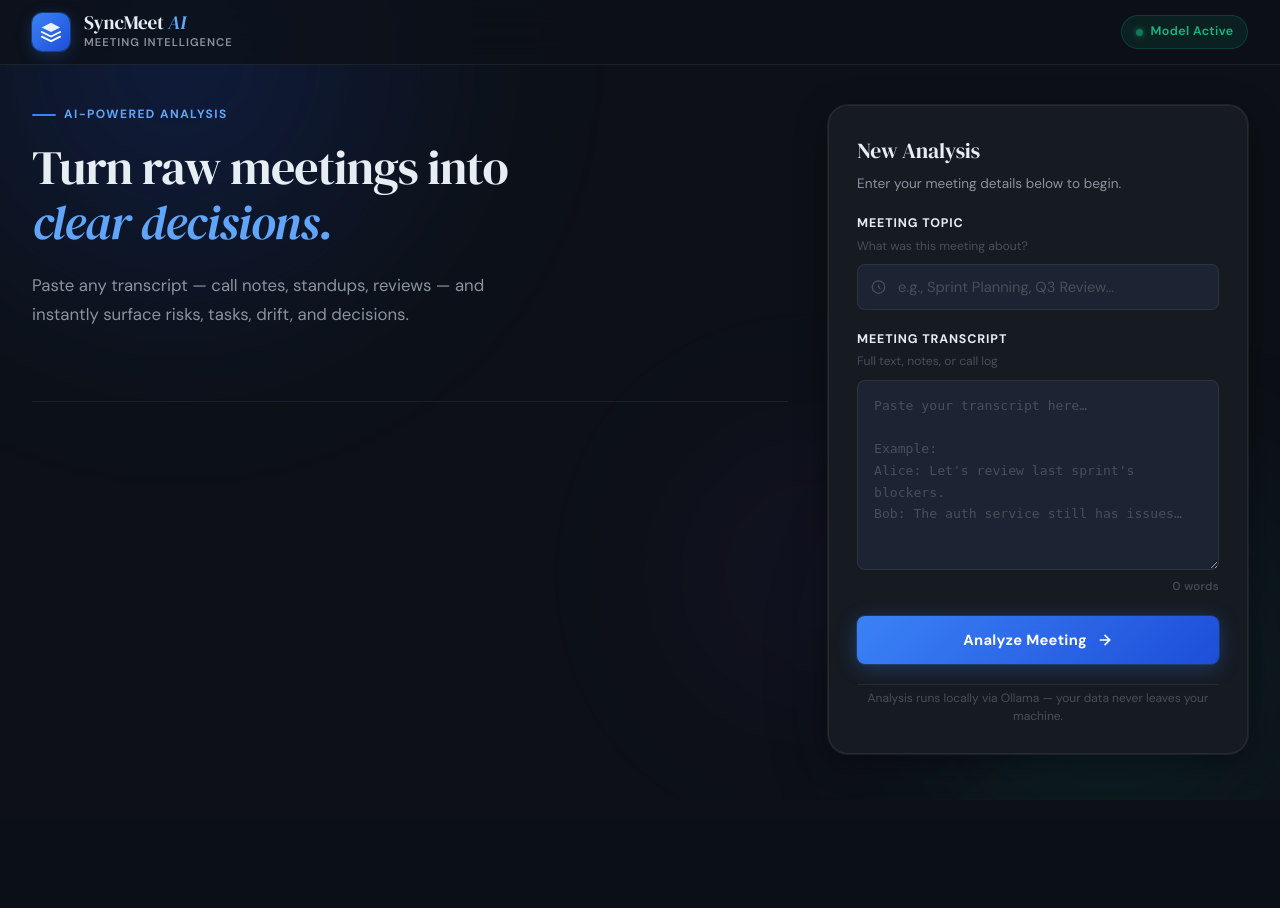
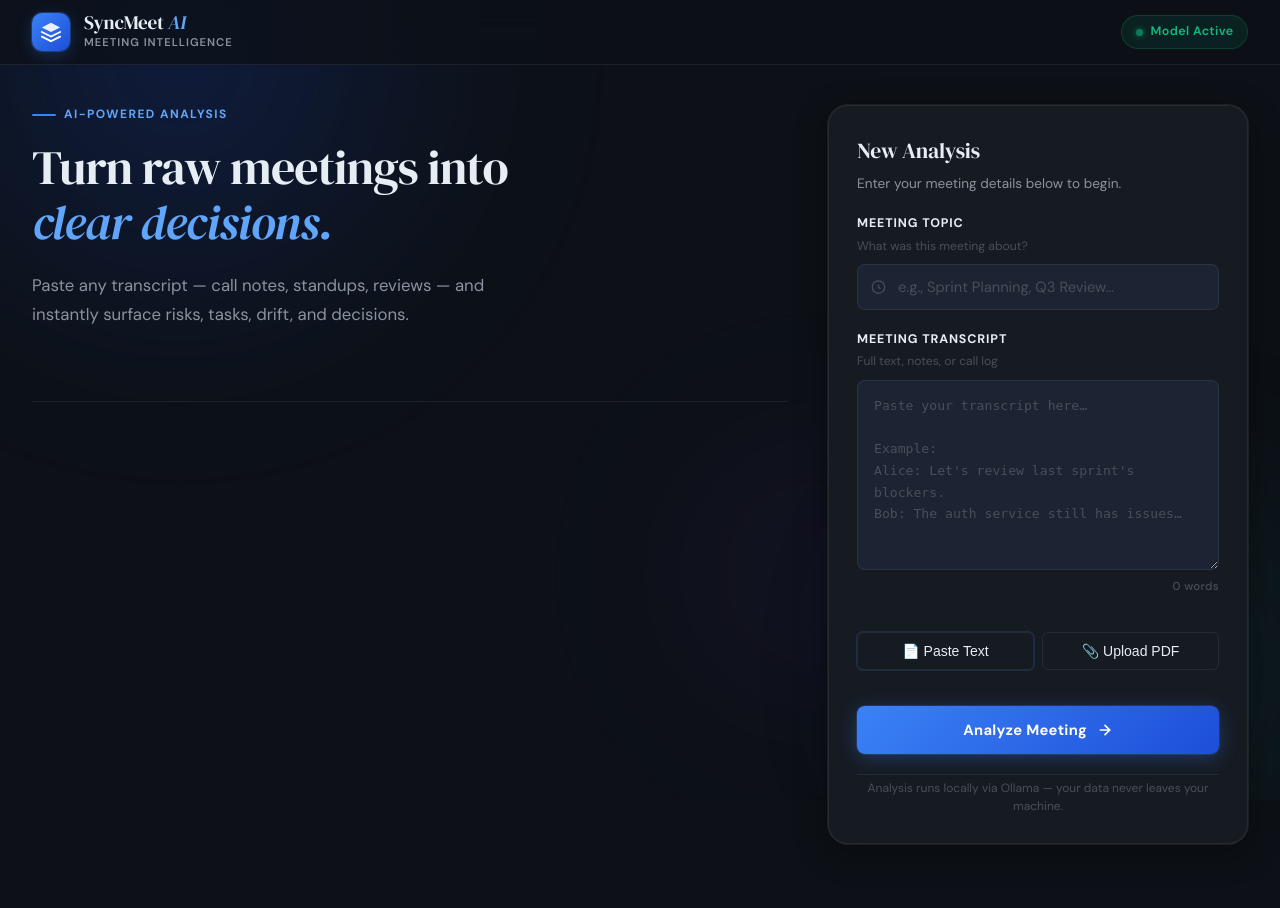
Before and after one commit to Markandeshwaragoudapatil/syncmeet-ai, a Flask app: page / in a window 1280 px wide. Before the commit the page ends 755 px from the top, so only its background shows below. Run offline with Flask 3, Linux system fonts and the light colour scheme.

Commit message:
Added pdf file adding

````diff
--- a/website/sync/app.py
+++ b/website/sync/app.py
@@ -1,6 +1,18 @@
 from flask import Flask, request, jsonify, render_template
 import requests
 import json
+import os
+import re
+
+# ─── PDF Support ────────────────────────────────────────────────────────────
+MAX_PDF_BYTES = 10 * 1024 * 1024   # 10 MB upload limit
+ALLOWED_EXT   = {"pdf"}            # whitelist
+
+try:
+    import pdfplumber
+    PDF_SUPPORT = True
+except ImportError:
+    PDF_SUPPORT = False
 
 app = Flask(__name__)
 
@@ -71,5 +83,116 @@ def analyze_api():
     except:
         return jsonify({"raw": cleaned})
 
+
+# ─── NEW: PDF Upload Route ──────────────────────────────────────────────────
+@app.route("/upload", methods=["POST"])
+def upload_pdf():
+    """
+    Accepts PDF file + meeting topic via multipart/form-data.
+    Extracts text, then calls shared analyze() function.
+    """
+
+    # Guard: PDF library available
+    if not PDF_SUPPORT:
+        return jsonify({"error": "PDF support not installed. Run: pip install pdfplumber"}), 500
+
+    # Guard: file present
+    if "file" not in request.files:
+        return jsonify({"error": "No file uploaded. Please attach a PDF."}), 400
+
+    file = request.files["file"]
+    topic = request.form.get("topic", "").strip()
+
+    if not topic:
+        return jsonify({"error": "Meeting topic is required."}), 400
+
+    # Guard: correct extension
+    filename = file.filename or ""
+    extension = filename.rsplit(".", 1)[-1].lower() if "." in filename else ""
+    if extension not in ALLOWED_EXT:
+        return jsonify({"error": f"Invalid file type '.{extension}'. Only PDF files are accepted."}), 400
+
+    # Guard: file size
+    file.seek(0, os.SEEK_END)
+    size = file.tell()
+    file.seek(0)  # rewind before reading
+    if size > MAX_PDF_BYTES:
+        mb = MAX_PDF_BYTES // (1024 * 1024)
+        return jsonify({"error": f"File too large ({size // (1024*1024)} MB). Maximum allowed: {mb} MB."}), 413
+
+    # Extract text
+    try:
+        extracted_pages = []
+        with pdfplumber.open(file) as pdf:
+            for page in pdf.pages:
+                page_text = page.extract_text()
+                if page_text:
+                    extracted_pages.append(page_text.strip())
+
+        full_text = "\n\n".join(extracted_pages).strip()
+
+    except Exception as e:
+        return jsonify({"error": f"Could not read PDF: {str(e)}"}), 422
+
+    # Guard: non-empty extraction
+    if not full_text:
+        return jsonify({
+            "error": "No readable text found in this PDF. It may be a scanned image or contain only graphics."
+        }), 422
+
+    # ─── TEXT CLEANING FOR LLM QUALITY ──────────────────────────────────
+    # Cleaning PDF text improves LLM understanding and avoids wasting context on whitespace.
+    # This removes noise, normalizes spacing, and merges broken sentences.
+    cleaned_text = full_text
+
+    # Remove multiple consecutive newlines (keep paragraphs but reduce noise)
+    cleaned_text = re.sub(r'\n+', '\n', cleaned_text)
+
+    # Remove multiple spaces and tabs (normalize spacing)
+    cleaned_text = re.sub(r'[ \t]+', ' ', cleaned_text)
+
+    # Fix broken lines: merge lines that are part of the same sentence
+    # This handles PDFs where text is split across lines mid-sentence
+    cleaned_text = re.sub(r'(?<!\n)\n(?!\n)', ' ', cleaned_text)
+
+    # Final strip to remove leading/trailing whitespace
+    cleaned_text = cleaned_text.strip()
+    # ─────────────────────────────────────────────────────────────────────
+
+    # ─── TEXT LIMITING FOR LLM PERFORMANCE ───────────────────────────────
+    # Local LLMs have context size limits, so we truncate input for reliability and speed.
+    # This prevents timeouts and memory issues with large PDFs (20+ pages).
+    MAX_ANALYSIS_CHARS = 8000
+    analysis_text = cleaned_text[:MAX_ANALYSIS_CHARS]
+
+    # Try to cut at sentence boundary (last period) to avoid breaking mid-sentence
+    last_period = analysis_text.rfind(".")
+    if last_period != -1:
+        analysis_text = analysis_text[:last_period + 1]
+    # ─────────────────────────────────────────────────────────────────────
+
+    # Analyze (reuse shared function)
+    try:
+        raw_result = analyze(analysis_text, topic)
+    except Exception as e:
+        return jsonify({"error": f"Analysis failed: {str(e)}"}), 500
+
+    cleaned = raw_result.replace("```json", "").replace("```", "").strip()
+
+    try:
+        parsed = json.loads(cleaned)
+        # Attach extraction metadata so frontend can show preview
+        parsed["_pdf_meta"] = {
+            "filename": filename,
+            "pages": len(extracted_pages),
+            "char_count_original": len(full_text),
+            "char_count_cleaned": len(cleaned_text),
+            "preview": cleaned_text[:400] + ("…" if len(cleaned_text) > 400 else ""),
+        }
+        return jsonify(parsed)
+    except:
+        return jsonify({"raw": cleaned})
+
+
 if __name__ == "__main__":
     app.run(debug=True)
--- a/website/sync/static/app.js
+++ b/website/sync/static/app.js
@@ -54,6 +54,7 @@ async function handleAnalyze() {
     if (!response.ok) throw new Error(`API Error: ${response.statusText}`);
 
     const data = await response.json();
+    currentInputMode = "text";  // Track that this is text mode
     renderResults(data);
     elements.resultsContainer.scrollIntoView({ behavior: "smooth", block: "start" });
   } catch (error) {
@@ -87,6 +88,12 @@ function setButtonLoading(isLoading) {
 }
 
 // ============================================
+// STATE TRACKING
+// ============================================
+let currentInputMode = "text"; // "text" or "pdf"
+let currentPdfPageCount = 0;   // Store PDF page count for stats
+
+// ============================================
 // RENDER ORCHESTRATOR
 // ============================================
 function renderResults(data) {
@@ -114,13 +121,26 @@ function renderStats(data) {
   const toxicityCount   = data.toxicity ? data.toxicity.length : 0;
   const actionCount     = data.action_items ? data.action_items.length : 0;
   const deviationCount  = data.topic_deviation?.off_topic_points?.length ?? 0;
-  const transcript      = elements.transcriptInput.value;
-  const sentenceCount   = (transcript.match(/[.!?]+/g) || []).length || 1;
+
+  // Determine if using PDF or text input
+  let firstStatNumber;
+  let firstStatLabel;
+
+  if (currentInputMode === "pdf") {
+    // For PDF: show page count
+    firstStatNumber = currentPdfPageCount;
+    firstStatLabel = "Pages";
+  } else {
+    // For text: show sentence count
+    const transcript = elements.transcriptInput.value;
+    firstStatNumber = (transcript.match(/[.!?]+/g) || []).length || 1;
+    firstStatLabel = "Sentences";
+  }
 
   elements.statsContainer.innerHTML = `
     <div class="stat-item">
-      <div class="stat-number">${sentenceCount}</div>
-      <div class="stat-label">Sentences</div>
+      <div class="stat-number">${firstStatNumber}</div>
+      <div class="stat-label">${firstStatLabel}</div>
     </div>
     <div class="stat-item">
       <div class="stat-number">${deviationCount}</div>
@@ -251,3 +271,190 @@ function showError(message) {
   `;
   elements.resultsContainer.scrollIntoView({ behavior: "smooth", block: "start" });
 }
+
+// ============================================
+// 🆕 PDF UPLOAD FEATURE
+// ============================================
+
+// DOM references for PDF upload
+const pdfUploadSection = document.getElementById("pdfUploadSection");
+const pdfDropzone = document.getElementById("pdfDropzone");
+const pdfFileInput = document.getElementById("pdfFileInput");
+const pdfFileInfo = document.getElementById("pdfFileInfo");
+const pdfFileName = document.getElementById("pdfFileName");
+const pdfFileSize = document.getElementById("pdfFileSize");
+const textModeBtn = document.getElementById("textModeBtn");
+const pdfModeBtn = document.getElementById("pdfModeBtn");
+const inputTextarea = document.getElementById("inputText");
+
+let selectedPdfFile = null;
+
+// ── Input mode toggle (Text vs PDF) ──────────────────────────────────────
+textModeBtn.addEventListener("click", () => switchMode("text"));
+pdfModeBtn.addEventListener("click", () => switchMode("pdf"));
+
+function switchMode(mode) {
+  const isText = mode === "text";
+
+  inputTextarea.style.display = isText ? "block" : "none";
+  pdfUploadSection.style.display = isText ? "none" : "block";
+
+  textModeBtn.classList.toggle("active", isText);
+  pdfModeBtn.classList.toggle("active", !isText);
+  textModeBtn.setAttribute("aria-pressed", isText);
+  pdfModeBtn.setAttribute("aria-pressed", !isText);
+
+  // Clear the other input when switching
+  if (isText) {
+    selectedPdfFile = null;
+  } else {
+    elements.transcriptInput.value = "";
+    updateWordCount();
+  }
+}
+
+// ── PDF Dropzone interactions ────────────────────────────────────────────
+pdfDropzone.addEventListener("click", () => pdfFileInput.click());
+
+// Drag & drop support
+pdfDropzone.addEventListener("dragover", (e) => {
+  e.preventDefault();
+  pdfDropzone.style.borderColor = "var(--primary)";
+  pdfDropzone.style.backgroundColor = "rgba(59, 130, 246, 0.05)";
+});
+
+["dragleave", "dragend"].forEach(event => {
+  pdfDropzone.addEventListener(event, () => {
+    pdfDropzone.style.borderColor = "";
+    pdfDropzone.style.backgroundColor = "";
+  });
+});
+
+pdfDropzone.addEventListener("drop", (e) => {
+  e.preventDefault();
+  pdfDropzone.style.borderColor = "";
+  pdfDropzone.style.backgroundColor = "";
+  const file = e.dataTransfer.files[0];
+  if (file) handlePdfSelected(file);
+});
+
+pdfFileInput.addEventListener("change", () => {
+  if (pdfFileInput.files[0]) handlePdfSelected(pdfFileInput.files[0]);
+});
+
+// ── File selection & validation ──────────────────────────────────────────
+const MAX_PDF_MB = 10;
+
+function handlePdfSelected(file) {
+  // Validate file type
+  if (!file.name.toLowerCase().endsWith(".pdf")) {
+    showError("❌ Invalid file type. Please upload a PDF file.");
+    return;
+  }
+
+  // Validate file size
+  if (file.size > MAX_PDF_MB * 1024 * 1024) {
+    const sizeMB = (file.size / 1024 / 1024).toFixed(1);
+    showError(`❌ File too large (${sizeMB} MB). Maximum: ${MAX_PDF_MB} MB.`);
+    return;
+  }
+
+  // Store file and show info
+  selectedPdfFile = file;
+  pdfFileName.textContent = file.name;
+  pdfFileSize.textContent = ` (${formatFileSize(file.size)})`;
+  pdfFileInfo.style.display = "block";
+}
+
+function formatFileSize(bytes) {
+  if (bytes < 1024) return `${bytes} B`;
+  if (bytes < 1024 * 1024) return `${(bytes / 1024).toFixed(1)} KB`;
+  return `${(bytes / 1024 / 1024).toFixed(1)} MB`;
+}
+
+// ── Intercept analyze button for PDF mode ────────────────────────────────
+// Override button click to detect which mode we're in
+const originalAnalyzeBtn = elements.analyzeBtn;
+originalAnalyzeBtn.removeEventListener("click", handleAnalyze);
+
+originalAnalyzeBtn.addEventListener("click", () => {
+  if (pdfUploadSection.style.display !== "none") {
+    // PDF mode
+    handlePdfAnalyze();
+  } else {
+    // Text mode
+    handleAnalyze();
+  }
+});
+
+// ── PDF analyze handler ──────────────────────────────────────────────────
+async function handlePdfAnalyze() {
+  const topic = elements.topicInput.value.trim();
+
+  if (!topic) {
+    showError("⚠️ Please enter a meeting topic before uploading.");
+    return;
+  }
+
+  if (!selectedPdfFile) {
+    showError("⚠️ Please select a PDF file to upload.");
+    return;
+  }
+
+  setButtonLoading(true, "Extracting & Analyzing…");
+
+  try {
+    const formData = new FormData();
+    formData.append("file", selectedPdfFile);
+    formData.append("topic", topic);
+
+    const response = await fetch("/upload", {
+      method: "POST",
+      body: formData,
+    });
+
+    const data = await response.json();
+
+    if (!response.ok) {
+      showError(`❌ ${data.error || "Upload failed. Please try again."}`);
+      return;
+    }
+
+    // Show file info in results if metadata provided
+    if (data._pdf_meta) {
+      const meta = data._pdf_meta;
+      console.log(`✓ Extracted ${meta.pages} page(s), ${meta.char_count_cleaned} characters from ${meta.filename}`);
+      currentPdfPageCount = meta.pages;  // Store page count for stats
+    }
+
+    currentInputMode = "pdf";  // Track that this is PDF mode
+
+    // Reuse existing result renderer
+    renderResults(data);
+    elements.resultsContainer.scrollIntoView({ behavior: "smooth", block: "start" });
+
+  } catch (error) {
+    console.error("PDF upload error:", error);
+    showError("❌ Upload failed. Please check your connection and try again.");
+  } finally {
+    setButtonLoading(false);
+  }
+}
+
+// ── Helper: Update button loading state ──────────────────────────────────
+function setButtonLoading(isLoading, label = "Analyzing…") {
+  if (isLoading) {
+    elements.analyzeBtn.disabled = true;
+    elements.analyzeBtn.innerHTML = `<span class="btn-spinner" style="display:inline-block;"></span> ${label}`;
+  } else {
+    elements.analyzeBtn.disabled = false;
+    elements.analyzeBtn.innerHTML = `
+      <span class="btn-text">Analyze Meeting</span>
+      <span class="btn-icon" aria-hidden="true">
+        <svg width="16" height="16" viewBox="0 0 24 24" fill="none" stroke="currentColor" stroke-width="2.5" stroke-linecap="round">
+          <path d="M5 12h14M12 5l7 7-7 7"/>
+        </svg>
+      </span>
+    `;
+  }
+}
--- a/website/sync/static/style.css
+++ b/website/sync/static/style.css
@@ -758,6 +758,104 @@ header, main { position: relative; z-index: 1; }
 }
 
 /* ============================================
+   🆕 PDF UPLOAD STYLING
+   ============================================ */
+
+.input-mode-toggle {
+  display: flex;
+  gap: 8px;
+  margin: 16px 0;
+}
+
+.mode-toggle-btn {
+  flex: 1;
+  padding: 12px;
+  border: 1px solid var(--border);
+  border-radius: var(--r-sm);
+  background: transparent;
+  color: var(--text-2);
+  font-size: 0.875rem;
+  font-weight: 500;
+  cursor: pointer;
+  transition: all var(--t-base) var(--ease);
+}
+
+.mode-toggle-btn:hover {
+  border-color: var(--accent);
+  color: var(--text-1);
+}
+
+.mode-toggle-btn.active {
+  border-color: var(--accent);
+  background: rgba(59, 130, 246, 0.1);
+  color: var(--accent-bright);
+  box-shadow: 0 0 0 1px var(--accent-glow);
+}
+
+/* PDF Dropzone */
+.pdf-dropzone {
+  display: flex;
+  align-items: center;
+  justify-content: center;
+  padding: 32px 20px;
+  border: 2px dashed var(--border);
+  border-radius: var(--r-md);
+  background: rgba(59, 130, 246, 0.02);
+  cursor: pointer;
+  transition: all var(--t-base) var(--ease);
+  text-align: center;
+}
+
+.pdf-dropzone:hover {
+  border-color: var(--accent);
+  background: rgba(59, 130, 246, 0.05);
+}
+
+.pdf-dropzone-content {
+  display: flex;
+  flex-direction: column;
+  align-items: center;
+  gap: 12px;
+  color: var(--text-2);
+}
+
+.pdf-dropzone-content svg {
+  color: var(--accent);
+  opacity: 0.7;
+}
+
+.pdf-dropzone-content p {
+  margin: 0;
+  font-size: 0.875rem;
+  line-height: 1.4;
+}
+
+.pdf-dropzone-content strong {
+  color: var(--accent-bright);
+  font-weight: 600;
+}
+
+#pdfFileInfo {
+  padding: 8px 12px;
+  background: rgba(16, 185, 129, 0.08);
+  border: 1px solid rgba(16, 185, 129, 0.2);
+  border-radius: var(--r-sm);
+  font-size: 0.8rem;
+  color: var(--text-2);
+}
+
+#pdfFileInfo strong {
+  color: var(--success);
+  font-weight: 600;
+}
+
+#pdfFileName {
+  color: var(--text-1);
+  font-weight: 500;
+  word-break: break-word;
+}
+
+/* ============================================
    KEYFRAMES
    ============================================ */
 @keyframes fadeUp {
--- a/website/sync/templates/index.html
+++ b/website/sync/templates/index.html
@@ -128,6 +128,60 @@
           <div class="char-counter" id="charCounter" aria-live="polite">0 words</div>
         </div>
 
+        <!-- 🆕 PDF Upload Section (Hidden by default) -->
+        <div id="pdfUploadSection" class="field-group" style="display: none;">
+          <label>
+            <span class="field-label-text">PDF Transcript</span>
+            <span class="field-hint">Meeting export, earnings call, or recording transcript — max 10 MB</span>
+          </label>
+
+          <!-- Drop zone + file input -->
+          <div
+            class="pdf-dropzone"
+            id="pdfDropzone"
+            role="button"
+            tabindex="0"
+            aria-label="Click or drag PDF file here"
+          >
+            <div class="pdf-dropzone-content" id="dropzoneContent">
+              <svg width="24" height="24" viewBox="0 0 24 24" fill="none" stroke="currentColor" stroke-width="1.5" aria-hidden="true">
+                <path d="M21 15v4a2 2 0 0 1-2 2H5a2 2 0 0 1-2-2v-4"/>
+                <polyline points="17 8 12 3 7 8"/>
+                <line x1="12" y1="3" x2="12" y2="15"/>
+              </svg>
+              <p><span id="dropzoneLabel">Drop PDF or <strong>browse</strong></span></p>
+            </div>
+            <input type="file" id="pdfFileInput" accept=".pdf" style="display: none;" />
+          </div>
+
+          <!-- File info (shown after selection) -->
+          <div id="pdfFileInfo" style="display: none; margin-top: 8px; font-size: 0.875rem; color: var(--text-2);">
+            <strong>Selected:</strong> <span id="pdfFileName"></span> <span id="pdfFileSize"></span>
+          </div>
+        </div>
+
+        <!-- Toggle buttons for input mode -->
+        <div class="input-mode-toggle" style="display: flex; gap: 8px; margin-bottom: 16px;">
+          <button
+            type="button"
+            class="mode-toggle-btn active"
+            id="textModeBtn"
+            aria-pressed="true"
+            style="flex: 1; padding: 10px; border: 1px solid var(--border); border-radius: 6px; background: transparent; cursor: pointer; font-size: 0.875rem; color: var(--text-1);"
+          >
+            📄 Paste Text
+          </button>
+          <button
+            type="button"
+            class="mode-toggle-btn"
+            id="pdfModeBtn"
+            aria-pressed="false"
+            style="flex: 1; padding: 10px; border: 1px solid var(--border); border-radius: 6px; background: transparent; cursor: pointer; font-size: 0.875rem; color: var(--text-1);"
+          >
+            📎 Upload PDF
+          </button>
+        </div>
+
         <!-- Analyze button -->
         <button class="btn-analyze" aria-label="Analyze meeting transcript">
           <span class="btn-text">Analyze Meeting</span>
````
